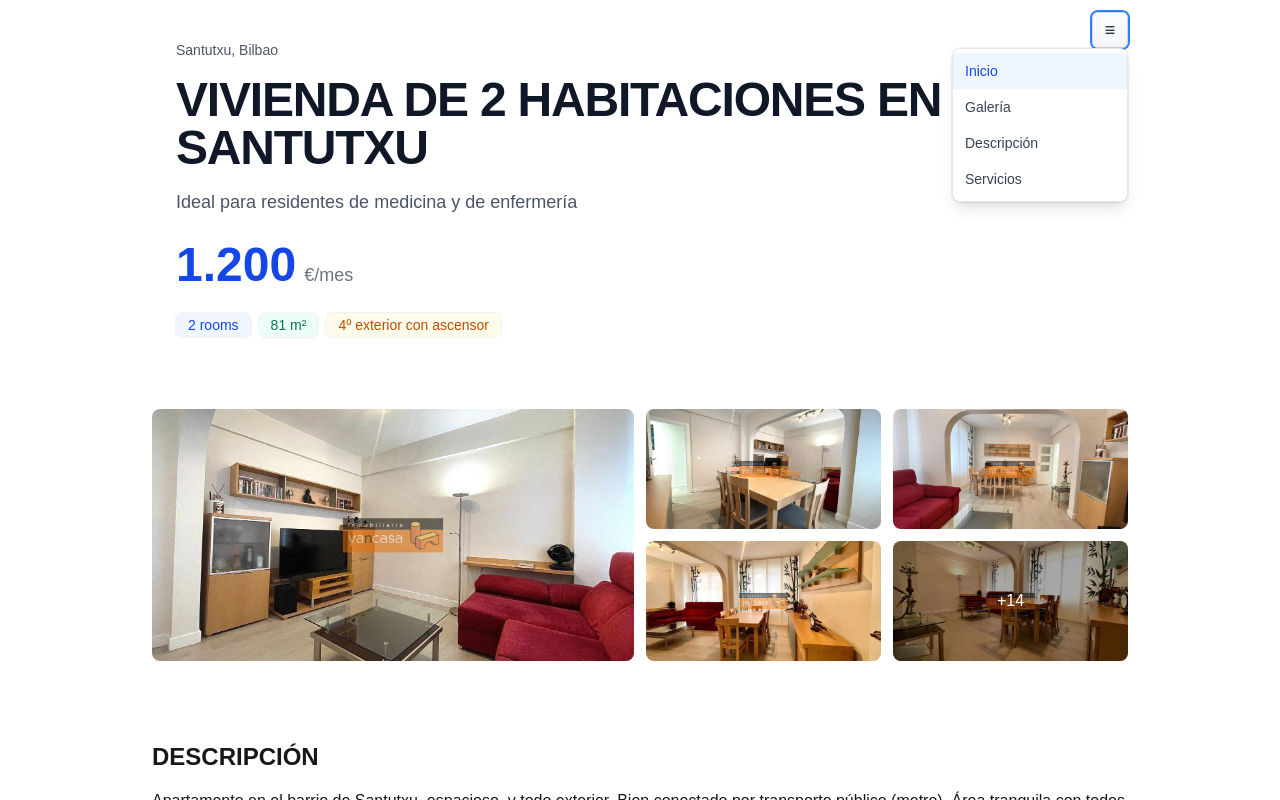
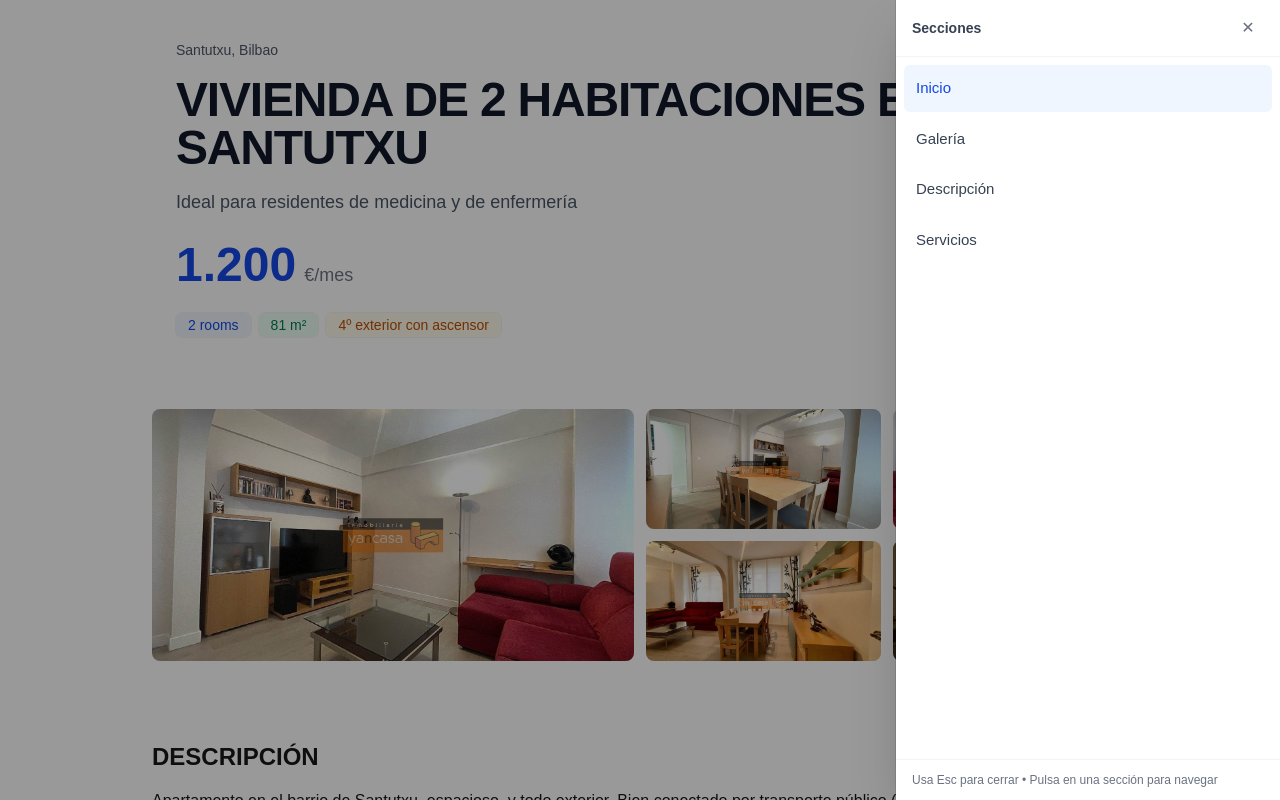
Before and after one commit to jvalladolid/rentflat-website, a Next.js app: page / in a window 1280 px wide. Both pictures are taken after a click on the button "Abrir menú". Shown: the top 800 px of the page. Built offline with nearby package versions, Linux system fonts and the light colour scheme.

Commit message:
Improve menu panel

```diff
--- a/src/components/MenuSection.tsx
+++ b/src/components/MenuSection.tsx
@@ -1,6 +1,5 @@
 // src/components/MenuSection.tsx
 'use client';
-
 import { useEffect, useMemo, useRef, useState } from 'react';
 import clsx from 'clsx';
 
@@ -16,11 +15,12 @@ const SECTIONS: Section[] = [
 export function MenuSection() {
   const [open, setOpen] = useState(false);
   const [active, setActive] = useState<string>('hero');
+
   const buttonRef = useRef<HTMLButtonElement | null>(null);
   const panelRef = useRef<HTMLDivElement | null>(null);
   const observerRef = useRef<IntersectionObserver | null>(null);
 
-  // Track visible section to highlight active item
+  // --- Track visible section to highlight active item ---
   useEffect(() => {
     const elements = SECTIONS.map((s) => document.getElementById(s.id)).filter(
       Boolean,
@@ -30,92 +30,126 @@ export function MenuSection() {
 
     observerRef.current = new IntersectionObserver(
       (entries) => {
+        // prefer the section closest to the top
         const visible = entries
           .filter((e) => e.isIntersecting)
-          .sort((a, b) => b.intersectionRatio - a.intersectionRatio);
+          .sort((a, b) => a.boundingClientRect.top - b.boundingClientRect.top);
         if (visible[0]) setActive(visible[0].target.id);
       },
-      { root: null, rootMargin: '-1px 0px -90% 0px', threshold: [0, 0.25, 0.5, 0.75, 1] },
+      {
+        root: null,
+        // Top-biased detection so the item becomes active when it hits the top area
+        rootMargin: '-1px 0px -80% 0px',
+        threshold: [0, 0.1, 0.25, 0.5, 1],
+      },
     );
 
     elements.forEach((el) => observerRef.current!.observe(el));
     return () => observerRef.current?.disconnect();
   }, []);
 
-  // Close on outside click / Esc
+  // --- Prevent body scroll when drawer is open ---
   useEffect(() => {
     if (!open) return;
-    const onDocClick = (e: MouseEvent) => {
-      const t = e.target as Node;
-      if (panelRef.current?.contains(t)) return;
-      if (buttonRef.current?.contains(t)) return;
-      setOpen(false);
+    const prev = document.body.style.overflow;
+    document.body.style.overflow = 'hidden';
+    return () => {
+      document.body.style.overflow = prev;
     };
+  }, [open]);
+
+  // --- Close on Esc & backdrop click handled below ---
+  useEffect(() => {
+    if (!open) return;
     const onEsc = (e: KeyboardEvent) => {
       if (e.key === 'Escape') setOpen(false);
     };
-    document.addEventListener('mousedown', onDocClick);
     document.addEventListener('keydown', onEsc);
-    return () => {
-      document.removeEventListener('mousedown', onDocClick);
-      document.removeEventListener('keydown', onEsc);
-    };
+    return () => document.removeEventListener('keydown', onEsc);
   }, [open]);
 
   const items = useMemo(() => SECTIONS, []);
 
   const handleClick = (id: string) => {
     const el = document.getElementById(id);
-    if (el) {
-      el.scrollIntoView({ behavior: 'smooth', block: 'start' });
-      setOpen(false); // close panel, button stays visible
-    }
+    if (!el) return;
+
+    // Bring section to the very top (no previous section visible)
+    const headerOffset = 0; // keep 0 because we removed scroll-margin-top in sections
+    const top = el.getBoundingClientRect().top + window.scrollY - headerOffset;
+    window.scrollTo({ top, behavior: 'smooth' });
+
+    setOpen(false); // auto-close the drawer
   };
 
   return (
     /**
-     * Sticky overlay that takes no layout height, so it doesn't move the Hero down.
-     * Because this wrapper is rendered INSIDE your container (max-w-5xl mx-auto px-6),
-     * the button aligns to the container’s right edge—not the viewport edge.
+     * Sticky trigger aligned to your container. The drawer itself is portal-like
+     * (position: fixed) so it overlays the whole viewport.
      */
     <div className="sticky top-0 z-40 h-0">
       <div className="relative">
-        {/* Square 3D-like trigger: absolutely positioned so it doesn't affect layout */}
+        {/* Trigger button */}
         <button
           ref={buttonRef}
           type="button"
           aria-label={open ? 'Cerrar menú' : 'Abrir menú'}
           aria-expanded={open}
-          aria-controls="menu-popover"
+          aria-controls="menu-drawer"
           onClick={() => setOpen((v) => !v)}
           className={clsx(
-            'absolute right-0 translate-y-3', // top-right corner inside container, slight offset from top
-            'h-9 w-9 rounded-md', // square shape
-            'bg-linear-to-b from-white to-gray-100', // subtle 3D gradient
-            'border border-gray-300', // 3D edge
-            'shadow-sm shadow-gray-300', // light outer shadow
-            'hover:shadow hover:from-white hover:to-gray-50',
-            'active:shadow-inner active:from-gray-50 active:to-gray-100',
+            'absolute right-0 translate-y-3',
+            'h-10 w-10 rounded-md',
+            'bg-white border border-gray-300 shadow-sm',
+            'hover:bg-gray-50 active:bg-gray-100',
             'text-gray-800 select-none',
             'flex items-center justify-center',
             'focus:outline-none focus:ring-2 focus:ring-blue-500',
           )}
         >
-          <span className="text-lg leading-none">≡</span>
+          <span className="text-xl leading-none">≡</span>
         </button>
+      </div>
 
-        {/* Popover under the button; also absolute, so no layout shift */}
-        <div
-          id="menu-popover"
-          ref={panelRef}
-          className={clsx(
-            'absolute right-0 translate-y-12 w-44 rounded-lg bg-white',
-            'border border-gray-200 shadow-lg ring-1 ring-black/5 overflow-hidden',
-            'transition transform origin-top-right',
-            open ? 'opacity-100 scale-100' : 'pointer-events-none opacity-0 scale-95',
-          )}
-        >
-          <ul className="py-1">
+      {/* Backdrop (scrim) */}
+      <div
+        onClick={() => setOpen(false)}
+        className={clsx(
+          'fixed inset-0 bg-black/40 transition-opacity',
+          open ? 'opacity-100 pointer-events-auto' : 'opacity-0 pointer-events-none',
+        )}
+      />
+
+      {/* Drawer panel */}
+      <div
+        id="menu-drawer"
+        ref={panelRef}
+        role="dialog"
+        aria-modal="true"
+        aria-label="Menú de secciones"
+        className={clsx(
+          'fixed inset-y-0 right-0 w-[78vw] max-w-sm',
+          'bg-white shadow-2xl ring-1 ring-black/10',
+          'transition-transform duration-300 ease-out',
+          open ? 'translate-x-0' : 'translate-x-full',
+          'flex flex-col',
+        )}
+      >
+        {/* Header inside drawer */}
+        <div className="flex items-center justify-between px-4 py-3 border-b border-gray-100">
+          <span className="text-sm font-semibold text-gray-700">Secciones</span>
+          <button
+            onClick={() => setOpen(false)}
+            className="h-8 w-8 rounded-md flex items-center justify-center text-gray-500 hover:bg-gray-100 focus:outline-none focus:ring-2 focus:ring-blue-500"
+            aria-label="Cerrar menú"
+          >
+            ✕
+          </button>
+        </div>
+
+        {/* Items */}
+        <nav className="flex-1 overflow-y-auto py-2">
+          <ul className="px-2 space-y-1">
             {items.map((item) => {
               const isActive = active === item.id;
               return (
@@ -123,7 +157,7 @@ export function MenuSection() {
                   <button
                     onClick={() => handleClick(item.id)}
                     className={clsx(
-                      'w-full text-left px-3 py-2 text-sm',
+                      'w-full text-left px-3 py-3 rounded-md text-[15px] font-medium transition',
                       isActive ? 'bg-blue-50 text-blue-700' : 'text-gray-700 hover:bg-gray-100',
                     )}
                   >
@@ -133,6 +167,11 @@ export function MenuSection() {
               );
             })}
           </ul>
+        </nav>
+
+        {/* Optional footer snippet (muted) */}
+        <div className="px-4 py-3 border-t border-gray-100 text-xs text-gray-500">
+          Usa Esc para cerrar • Pulsa en una sección para navegar
         </div>
       </div>
     </div>
```
